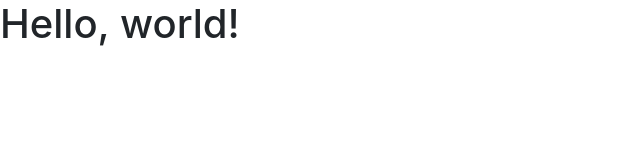
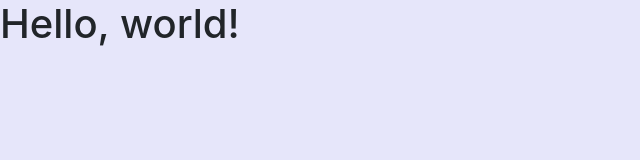
Before and after one commit to Maminirin/github-flow, a plain HTML site: page index.html in a window 1280 px wide. Shown: the whole page, without its empty margins (0-640 px from the left). Drawn offline with nearby package versions, Linux system fonts and the light colour scheme.

```diff
--- a/index.html
+++ b/index.html
@@ -7,7 +7,7 @@
 
     <title>Hello, world!</title>
   </head>
-  <body bgcolor="#E6E6FA">
+  <body style="background-color:#E6E6FA">
     <h1>Hello, world!</h1>
 
     <script src="https://code.jquery.com/jquery-3.3.1.slim.min.js" integrity="sha384-q8i/X+965DzO0rT7abK41JStQIAqVgRVzpbzo5smXKp4YfRvH+8abtTE1Pi6jizo" crossorigin="anonymous"></script>
```
